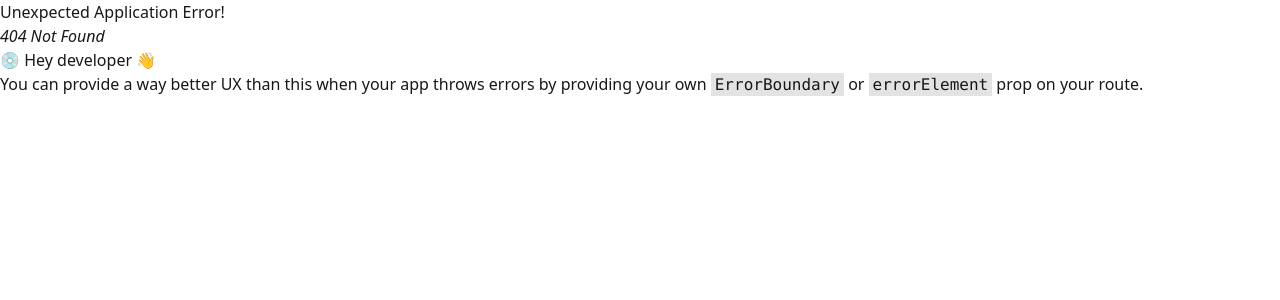
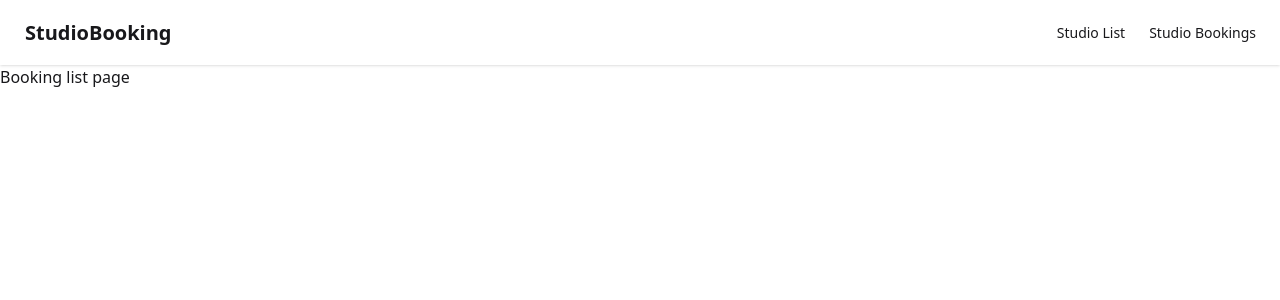
Before and after one commit to AskatAsh/Studio-booking-app, a React (Vite) app: page /bookinglist in a window 1280 px wide. Before the commit this address had no page. Shown: the top 300 px of the page. Built offline with nearby package versions, Linux system fonts and the light colour scheme.

Commit message:
added studiolist and bookinglist page and linked with navbar

```diff
--- a/src/components/Navbar.jsx
+++ b/src/components/Navbar.jsx
@@ -1,3 +1,5 @@
+import { Link } from "react-router-dom";
+
 const Navbar = () => {
   return (
     <header>
@@ -8,10 +10,10 @@ const Navbar = () => {
         <nav className="flex-none">
           <ul className="menu menu-horizontal px-1">
             <li>
-              <a>Studio List</a>
+              <Link to="/studiolist">Studio List</Link>
             </li>
             <li>
-              <a>Studio Bookings</a>
+              <Link to="/bookinglist">Studio Bookings</Link>
             </li>
           </ul>
         </nav>
--- /dev/null
+++ b/src/pages/BookingList.jsx
@@ -0,0 +1,10 @@
+
+const BookingList = () => {
+    return (
+        <div>
+            Booking list page
+        </div>
+    );
+};
+
+export default BookingList;
--- /dev/null
+++ b/src/pages/Home.jsx
@@ -0,0 +1,10 @@
+
+const Home = () => {
+    return (
+        <div>
+            Home
+        </div>
+    );
+};
+
+export default Home;
--- /dev/null
+++ b/src/pages/StudioList.jsx
@@ -0,0 +1,10 @@
+
+const StudioList = () => {
+    return (
+        <div>
+            Studio list page
+        </div>
+    );
+};
+
+export default StudioList;
```
Also changed, not shown: src/App.jsx (+17 -0 lines).
